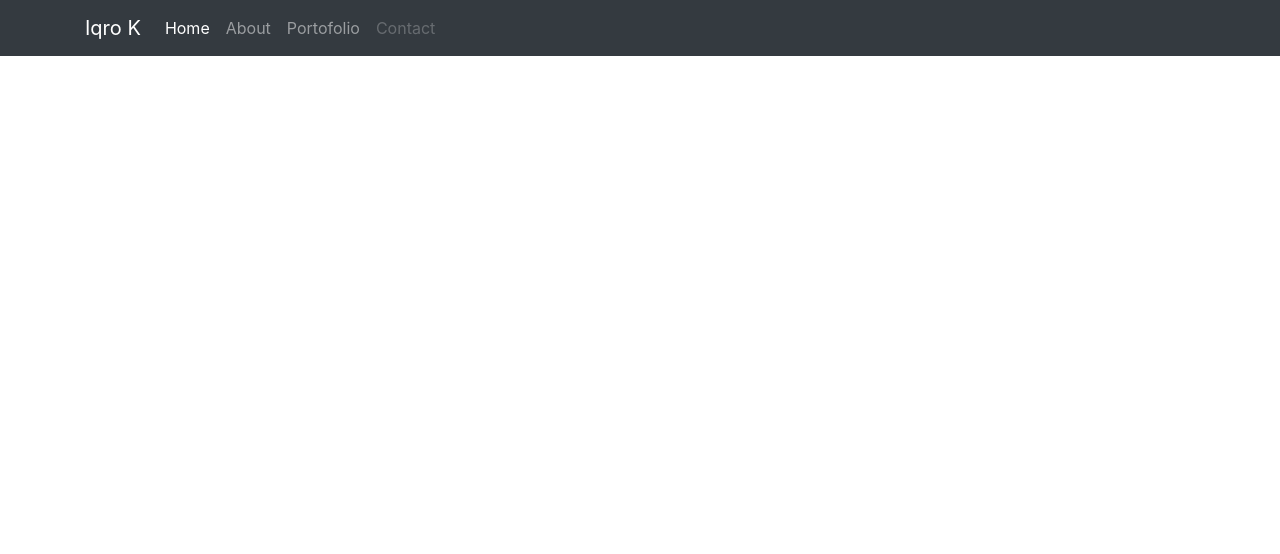
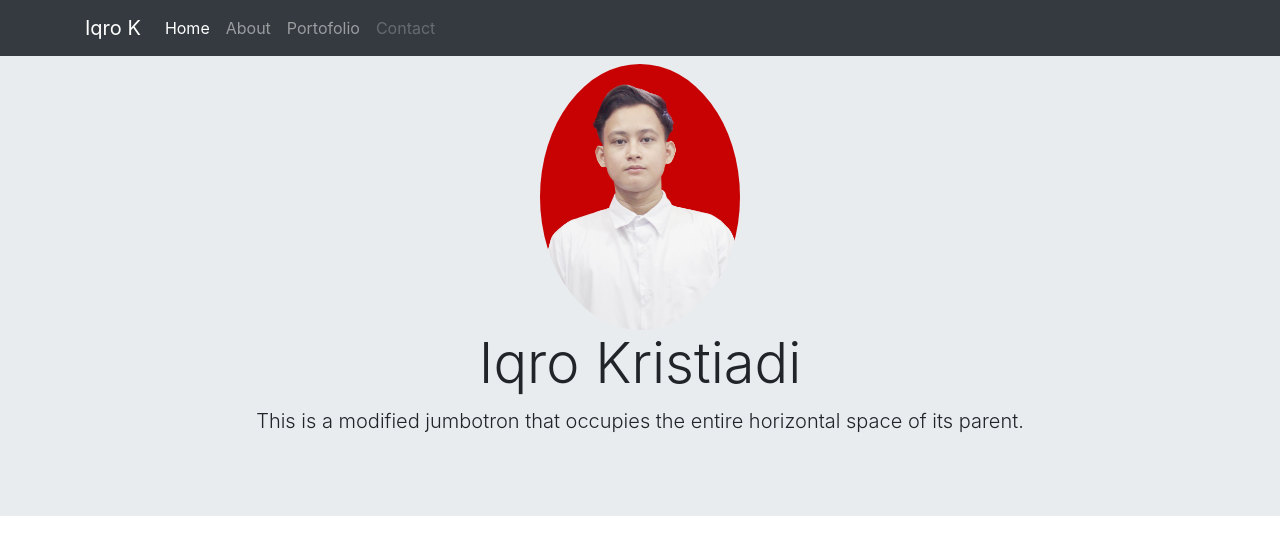
Before and after one commit to iqrokristiadi/portofolio-2, a plain HTML site: page index.html in a window 1280 px wide. Drawn offline with nearby package versions, Linux system fonts and the light colour scheme.

Commit message:
add jumbotron

```diff
--- a/css/style.css
+++ b/css/style.css
@@ -0,0 +1,4 @@
+.jumbotron img {
+	width: 200px;
+	border-radius: 50%;
+}
--- a/index.html
+++ b/index.html
@@ -38,6 +38,16 @@
 
   </nav>
 
+  <!-- Jumbotron -->
+
+  <div class="jumbotron jumbotron-fluid">
+    <div class="container text-center">
+      <img src="img/iqro.jpg">
+      <h1 class="display-4">Iqro Kristiadi</h1>
+      <p class="lead">This is a modified jumbotron that occupies the entire horizontal space of its parent.</p>
+    </div>
+  </div>
+
 
 
 
```
Also changed, not shown: img/iqro.jpg (added).
